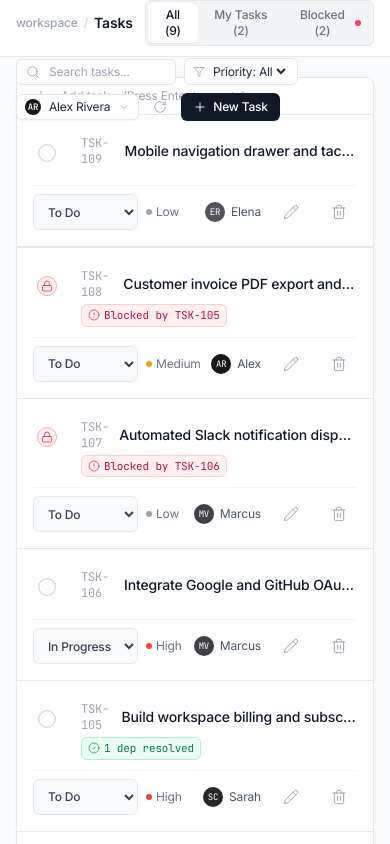
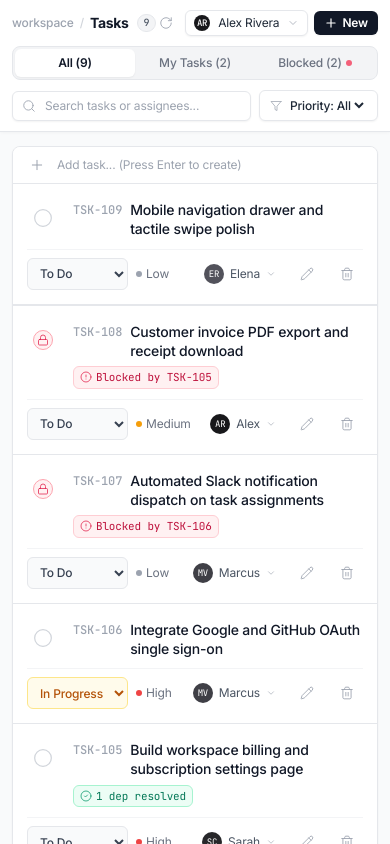
Before and after one commit to jayramgit94/Immverse_ai_task, a Next.js app: page / in a window 390 px wide. Shown: the top 844 px of the page. Built offline with nearby package versions, Linux system fonts and the light colour scheme.

Commit message:
Fix(ui/ux): Resolve mobile navbar and filter overlap, add responsive multi-tier header and mobile ergonomics

```diff
--- a/app/page.tsx
+++ b/app/page.tsx
@@ -321,10 +321,12 @@ export default function SmartTaskManager() {
 
   return (
     <div className="min-h-screen bg-[#F9FAFB] text-gray-900 font-sans antialiased">
-      {/* REFINED TOP BAR (SINGLE COMBINED ROW) */}
-      <header className="sticky top-0 z-30 bg-white/95 backdrop-blur-sm border-b border-[#E5E7EB]">
-        <div className="max-w-6xl mx-auto px-4 sm:px-6 h-14 flex items-center justify-between gap-3 flex-wrap">
-          {/* LEFT: Workspace title & Live Tabs (All, My Tasks, Blocked) */}
+      {/* HEADER: RESPONSIVE APP BAR */}
+      <header className="sticky top-0 z-30 bg-white/95 backdrop-blur-md border-b border-[#E5E7EB] shadow-[0_1px_3px_rgba(0,0,0,0.03)]">
+        <div className="max-w-6xl mx-auto px-3 sm:px-6">
+          {/* DESKTOP HEADER (>= 768px): SINGLE SLEEK ROW */}
+          <div className="hidden md:flex h-14 items-center justify-between gap-4">
+            {/* LEFT: Workspace title & Live Tabs */}
             <div className="flex items-center gap-3">
               <div className="flex items-center gap-1.5 text-xs text-gray-500 font-medium">
                 <span className="text-gray-400">workspace</span>
@@ -366,16 +368,16 @@ export default function SmartTaskManager() {
                 >
                   <span>Blocked ({blockedCount})</span>
                   {blockedCount > 0 && (
-                  <span className="w-1.5 h-1.5 rounded-full bg-rose-500 flex-shrink-0" />
+                    <span className="w-1.5 h-1.5 rounded-full bg-rose-500 flex-shrink-0 animate-pulse" />
                   )}
                 </button>
               </div>
             </div>
 
-          {/* RIGHT: Search + Priority Filter + User Switcher + "+ New Task" */}
-          <div className="flex items-center gap-2 flex-wrap">
+            {/* RIGHT: Search + Priority Filter + User Switcher + Sync + "+ New Task" */}
+            <div className="flex items-center gap-2">
               {/* Search Input */}
-            <div className="relative w-40 sm:w-48">
+              <div className="relative w-44 lg:w-52">
                 <Search
                   className="w-3.5 h-3.5 absolute left-2.5 top-1/2 -translate-y-1/2 text-gray-400"
                   strokeWidth={1.5}
@@ -448,10 +450,141 @@ export default function SmartTaskManager() {
               </button>
             </div>
           </div>
+
+          {/* MOBILE HEADER (< 768px): DEDICATED STRUCTURED MULTI-TIER LAYOUT (NO OVERFLOW/CLIPPING) */}
+          <div className="md:hidden py-2.5 space-y-2.5">
+            {/* ROW 1: Branding + Session User + Sync + New Task */}
+            <div className="flex items-center justify-between gap-2">
+              <div className="flex items-center gap-1.5 text-xs text-gray-500 font-medium min-w-0">
+                <span className="text-gray-400">workspace</span>
+                <span className="text-gray-300">/</span>
+                <span className="text-gray-900 font-bold text-sm tracking-tight">Tasks</span>
+                <span className="ml-0.5 px-1.5 py-0.2 text-[10px] font-mono bg-gray-100 text-gray-600 rounded-full border border-gray-200">
+                  {filteredTasks.length}
+                </span>
+              </div>
+
+              <div className="flex items-center gap-1.5 flex-shrink-0">
+                {/* Sync Button */}
+                <button
+                  onClick={() => {
+                    setIsLoading(true);
+                    loadTasks();
+                  }}
+                  className="p-1.5 text-gray-400 hover:text-gray-700 active:bg-gray-100 rounded transition-colors"
+                  title="Sync tasks"
+                >
+                  <RotateCw className="w-3.5 h-3.5" strokeWidth={1.5} />
+                </button>
+
+                {/* User Switcher */}
+                <UserSwitcher
+                  currentUser={currentUser}
+                  users={users}
+                  onSelectUser={handleSelectUser}
+                  onUserCreated={(newUser) => {
+                    setUsers((prev) => [...prev, newUser]);
+                    showToast(`Added ${newUser.name}`);
+                  }}
+                />
+
+                {/* + New Button */}
+                <button
+                  onClick={() => {
+                    setEditingTask(null);
+                    setIsModalOpen(true);
+                  }}
+                  className="inline-flex items-center gap-1 px-2.5 py-1 text-xs font-semibold text-white bg-gray-900 hover:bg-black active:scale-95 rounded-md transition-all shadow-sm flex-shrink-0"
+                >
+                  <Plus className="w-3.5 h-3.5" strokeWidth={2} />
+                  <span>New</span>
+                </button>
+              </div>
+            </div>
+
+            {/* ROW 2: Mobile View Switcher Segmented Control */}
+            <div className="grid grid-cols-3 p-0.5 bg-gray-100 rounded-lg border border-[#E5E7EB]">
+              <button
+                onClick={() => setActiveTab('all')}
+                className={`py-1.5 text-xs font-medium rounded-md transition-all ${
+                  activeTab === 'all'
+                    ? 'bg-white text-gray-900 shadow-sm font-semibold'
+                    : 'text-gray-500 hover:text-gray-900'
+                }`}
+              >
+                All ({tasks.length})
+              </button>
+
+              <button
+                onClick={() => setActiveTab('my-tasks')}
+                className={`py-1.5 text-xs font-medium rounded-md transition-all ${
+                  activeTab === 'my-tasks'
+                    ? 'bg-white text-gray-900 shadow-sm font-semibold'
+                    : 'text-gray-500 hover:text-gray-900'
+                }`}
+              >
+                My Tasks ({myTasksCount})
+              </button>
+
+              <button
+                onClick={() => setActiveTab('blocked')}
+                className={`py-1.5 text-xs font-medium rounded-md transition-all flex items-center justify-center gap-1 ${
+                  activeTab === 'blocked'
+                    ? 'bg-white text-gray-900 shadow-sm font-semibold'
+                    : 'text-gray-500 hover:text-gray-900'
+                }`}
+              >
+                <span>Blocked ({blockedCount})</span>
+                {blockedCount > 0 && (
+                  <span className="w-1.5 h-1.5 rounded-full bg-rose-500 flex-shrink-0 animate-pulse" />
+                )}
+              </button>
+            </div>
+
+            {/* ROW 3: Full-width Search Input & Priority Filter */}
+            <div className="flex items-center gap-2">
+              <div className="relative flex-1 min-w-0">
+                <Search
+                  className="w-3.5 h-3.5 absolute left-2.5 top-1/2 -translate-y-1/2 text-gray-400"
+                  strokeWidth={1.5}
+                />
+                <input
+                  type="text"
+                  placeholder="Search tasks or assignees..."
+                  value={searchQuery}
+                  onChange={(e) => setSearchQuery(e.target.value)}
+                  className="w-full pl-8 pr-7 py-1.5 text-xs bg-white border border-[#E5E7EB] rounded-md text-gray-900 placeholder:text-gray-400 focus:outline-none focus:ring-1 focus:ring-gray-900 shadow-sm"
+                />
+                {searchQuery && (
+                  <button
+                    onClick={() => setSearchQuery('')}
+                    className="absolute right-2 top-1/2 -translate-y-1/2 text-gray-400 hover:text-gray-600 p-0.5"
+                  >
+                    <X className="w-3.5 h-3.5" strokeWidth={1.5} />
+                  </button>
+                )}
+              </div>
+
+              <div className="flex items-center gap-1 px-2.5 py-1.5 text-xs bg-white border border-[#E5E7EB] rounded-md text-gray-600 flex-shrink-0 shadow-sm">
+                <Filter className="w-3 h-3 text-gray-400 flex-shrink-0" strokeWidth={1.5} />
+                <select
+                  value={priorityFilter}
+                  onChange={(e) => setPriorityFilter(e.target.value)}
+                  className="bg-transparent text-xs text-gray-800 focus:outline-none cursor-pointer font-medium"
+                >
+                  <option value="All">Priority: All</option>
+                  <option value="High">High</option>
+                  <option value="Medium">Medium</option>
+                  <option value="Low">Low</option>
+                </select>
+              </div>
+            </div>
+          </div>
+        </div>
       </header>
 
       {/* MAIN CONTENT AREA */}
-      <main className="max-w-6xl mx-auto px-4 sm:px-6 py-5 space-y-3">
+      <main className="max-w-6xl mx-auto px-3 sm:px-6 py-3.5 sm:py-5 space-y-3">
         {/* BLOCKER ALERT BANNER */}
         <BlockerAlertBanner
           blockedTask={blockedAlertTask}
--- a/components/BlockerAlertBanner.tsx
+++ b/components/BlockerAlertBanner.tsx
@@ -35,7 +35,7 @@ export function BlockerAlertBanner({
                 <span className="font-mono text-[11px] text-rose-600 font-medium">
                   {blocker.id}
                 </span>
-                <span className="truncate max-w-[200px] text-gray-700 font-normal">
+                <span className="truncate max-w-[140px] sm:max-w-[200px] text-gray-700 font-normal">
                   {blocker.title}
                 </span>
                 <span className="text-[10px] text-gray-400">
--- a/components/TaskModal.tsx
+++ b/components/TaskModal.tsx
@@ -168,9 +168,9 @@ export function TaskModal({
   if (!isOpen) return null;
 
   return (
-    <div className="fixed inset-0 z-50 flex items-center justify-center p-4 bg-black/30 backdrop-blur-[2px] animate-in fade-in duration-100">
+    <div className="fixed inset-0 z-50 flex items-end sm:items-center justify-center p-0 sm:p-4 bg-black/40 backdrop-blur-[2px] animate-in fade-in duration-100">
       <div
-        className="w-full max-w-lg bg-white border border-[#E5E7EB] rounded-lg shadow-xl flex flex-col max-h-[90vh] overflow-hidden"
+        className="w-full sm:max-w-lg bg-white border-t sm:border border-[#E5E7EB] rounded-t-2xl sm:rounded-lg shadow-xl flex flex-col max-h-[88vh] sm:max-h-[90vh] overflow-hidden animate-in slide-in-from-bottom-4 sm:zoom-in-95 duration-150"
         onClick={(e) => e.stopPropagation()}
       >
         {/* MODAL HEADER */}
--- a/components/TaskRow.tsx
+++ b/components/TaskRow.tsx
@@ -328,13 +328,13 @@ export function TaskRow({
       </div>
 
       {/* MOBILE STACKED CARD VIEW (< 768px) */}
-      <div className="md:hidden p-4 space-y-2.5">
-        <div className="flex items-start gap-3">
+      <div className="md:hidden p-3.5 space-y-2.5">
+        <div className="flex items-start gap-2.5">
           {/* Touch-Friendly Checkbox (44px min tap area) */}
           <button
             type="button"
             onClick={handleCheckboxClick}
-            className={`flex-shrink-0 w-11 h-11 flex items-center justify-center rounded -ml-2 text-gray-400 active:scale-95 focus:outline-none ${
+            className={`flex-shrink-0 w-10 h-10 flex items-center justify-center rounded -ml-1 text-gray-400 active:scale-95 focus:outline-none ${
               task.isBlocked ? 'cursor-not-allowed' : 'cursor-pointer'
             }`}
           >
@@ -352,11 +352,13 @@ export function TaskRow({
             )}
           </button>
 
-          <div className="flex-1 min-w-0 pt-1">
-            <div className="flex items-center gap-2">
-              <span className="font-mono text-xs text-gray-400">{task.id}</span>
+          <div className="flex-1 min-w-0 pt-0.5">
+            <div className="flex items-start gap-2">
+              <span className="font-mono text-xs text-gray-400 font-medium whitespace-nowrap flex-shrink-0 mt-0.5">
+                {task.id}
+              </span>
               <h3
-                className={`text-sm font-medium leading-snug truncate ${
+                className={`text-sm font-medium leading-snug break-words ${
                   isDone ? 'line-through text-gray-400' : 'text-gray-900'
                 }`}
               >
@@ -366,24 +368,24 @@ export function TaskRow({
 
             {/* Mobile Blocker or Resolved Tag */}
             {task.isBlocked ? (
-              <div className="mt-1 flex items-center gap-1" onClick={(e) => e.stopPropagation()}>
+              <div className="mt-1.5 flex flex-wrap items-center gap-1.5" onClick={(e) => e.stopPropagation()}>
                 {task.blockingTasks.map((blocker) => (
                   <button
                     key={blocker.id}
                     type="button"
                     onClick={() => onScrollToTask?.(blocker.id)}
-                    className="inline-flex items-center gap-1 px-1.5 py-0.5 text-[11px] font-mono text-rose-700 bg-rose-50 border border-rose-200 rounded"
+                    className="inline-flex items-center gap-1 px-1.5 py-0.5 text-[11px] font-mono text-rose-700 bg-rose-50 border border-rose-200 rounded active:bg-rose-100 transition-colors"
                   >
-                    <AlertCircle className="w-3 h-3 text-rose-600" strokeWidth={1.5} />
-                    <span>Blocked by {blocker.id}</span>
+                    <AlertCircle className="w-3 h-3 text-rose-600 flex-shrink-0" strokeWidth={1.5} />
+                    <span className="whitespace-nowrap">Blocked by {blocker.id}</span>
                   </button>
                 ))}
               </div>
             ) : task.dependencies && task.dependencies.length > 0 ? (
-              <div className="mt-1 flex items-center gap-1">
+              <div className="mt-1.5 flex flex-wrap items-center gap-1.5">
                 <span className="inline-flex items-center gap-1 px-1.5 py-0.5 text-[11px] font-mono text-emerald-700 bg-emerald-50 border border-emerald-200 rounded">
-                  <CheckCircle2 className="w-3 h-3 text-emerald-600" strokeWidth={1.5} />
-                  <span>{task.dependencies.length} dep{task.dependencies.length > 1 ? 's' : ''} resolved</span>
+                  <CheckCircle2 className="w-3 h-3 text-emerald-600 flex-shrink-0" strokeWidth={1.5} />
+                  <span className="whitespace-nowrap">{task.dependencies.length} dep{task.dependencies.length > 1 ? 's' : ''} resolved</span>
                 </span>
               </div>
             ) : null}
@@ -399,7 +401,13 @@ export function TaskRow({
             <select
               value={task.status}
               onChange={(e) => handleStatusSelect(e.target.value as TaskStatus)}
-              className="h-9 px-2.5 py-1 rounded border border-gray-200 bg-gray-50 text-gray-700 text-xs font-medium focus:outline-none"
+              className={`h-8 px-2 py-0.5 rounded border text-xs font-medium focus:outline-none transition-colors ${
+                isDone
+                  ? 'bg-emerald-50 text-emerald-700 border-emerald-200'
+                  : isInProgress
+                  ? 'bg-amber-50 text-amber-700 border-amber-200'
+                  : 'bg-gray-50 text-gray-700 border-gray-200'
+              }`}
             >
               <option value="To Do">To Do</option>
               <option value="In Progress">In Progress</option>
@@ -420,34 +428,55 @@ export function TaskRow({
             </span>
           </div>
 
-          <div className="flex items-center gap-3">
-            {task.assignee && (
-              <div className="flex items-center gap-1.5">
+          <div className="flex items-center gap-2">
+            {/* Interactive Assignee on Mobile */}
+            <div className="relative" title="Change assignee">
+              <select
+                value={task.assignedUserId}
+                onChange={(e) => onAssigneeChange(task, e.target.value)}
+                className="opacity-0 absolute inset-0 w-full h-full cursor-pointer z-10"
+              >
+                {users.map((u) => (
+                  <option key={u.id} value={u.id}>
+                    {u.name}
+                  </option>
+                ))}
+              </select>
+              <div className="flex items-center gap-1.5 py-1 px-1.5 rounded hover:bg-gray-100 border border-transparent hover:border-gray-200 transition-colors">
+                {task.assignee ? (
+                  <>
                     <div
-                  className="w-5 h-5 rounded-full flex items-center justify-center text-[9px] font-mono text-white"
+                      className="w-5 h-5 rounded-full flex items-center justify-center text-[9px] font-mono text-white flex-shrink-0"
                       style={{ backgroundColor: task.assignee.avatarColor }}
                     >
                       {task.assignee.initials}
                     </div>
-                <span className="text-xs text-gray-600">
+                    <span className="text-xs text-gray-600 truncate max-w-[70px]">
                       {task.assignee.name.split(' ')[0]}
                     </span>
+                  </>
+                ) : (
+                  <span className="text-xs text-gray-400">Assign</span>
+                )}
+                <ChevronDown className="w-2.5 h-2.5 text-gray-400" strokeWidth={1.5} />
               </div>
-            )}
+            </div>
 
             <button
+              type="button"
               onClick={() => onEdit(task)}
-              className="w-9 h-9 flex items-center justify-center text-gray-400 hover:text-gray-700"
+              className="w-8 h-8 flex items-center justify-center text-gray-400 hover:text-gray-700 active:bg-gray-100 rounded transition-colors"
               title="Edit"
             >
-              <Pencil className="w-4 h-4" strokeWidth={1.5} />
+              <Pencil className="w-3.5 h-3.5" strokeWidth={1.5} />
             </button>
             <button
+              type="button"
               onClick={() => onDelete(task.id)}
-              className="w-9 h-9 flex items-center justify-center text-gray-400 hover:text-rose-600"
+              className="w-8 h-8 flex items-center justify-center text-gray-400 hover:text-rose-600 active:bg-rose-50 rounded transition-colors"
               title="Delete"
             >
-              <Trash2 className="w-4 h-4" strokeWidth={1.5} />
+              <Trash2 className="w-3.5 h-3.5" strokeWidth={1.5} />
             </button>
           </div>
         </div>
--- a/components/UserSwitcher.tsx
+++ b/components/UserSwitcher.tsx
@@ -91,7 +91,7 @@ export function UserSwitcher({
         >
           {currentUser?.initials || 'U'}
         </div>
-        <span className="truncate max-w-[120px] font-normal text-gray-800">
+        <span className="truncate max-w-[80px] sm:max-w-[120px] font-normal text-gray-800">
           {currentUser ? currentUser.name : 'Select user'}
         </span>
         <ChevronDown className="w-3 h-3 text-gray-400" strokeWidth={1.5} />
@@ -99,7 +99,7 @@ export function UserSwitcher({
 
       {/* Dropdown Menu */}
       {isOpen && (
-        <div className="absolute right-0 mt-1.5 w-60 bg-white border border-[#E5E7EB] rounded-md shadow-lg py-1 z-30 divide-y divide-gray-100 animate-in fade-in zoom-in-95 duration-100">
+        <div className="absolute right-0 mt-1.5 w-60 max-w-[calc(100vw-2rem)] bg-white border border-[#E5E7EB] rounded-md shadow-lg py-1 z-30 divide-y divide-gray-100 animate-in fade-in zoom-in-95 duration-100">
           <div className="px-3 py-2">
             <p className="text-[10px] font-medium text-gray-400 uppercase tracking-wider">
               Current Session
```
Lines whose indentation alone changed are shown as unchanged.
